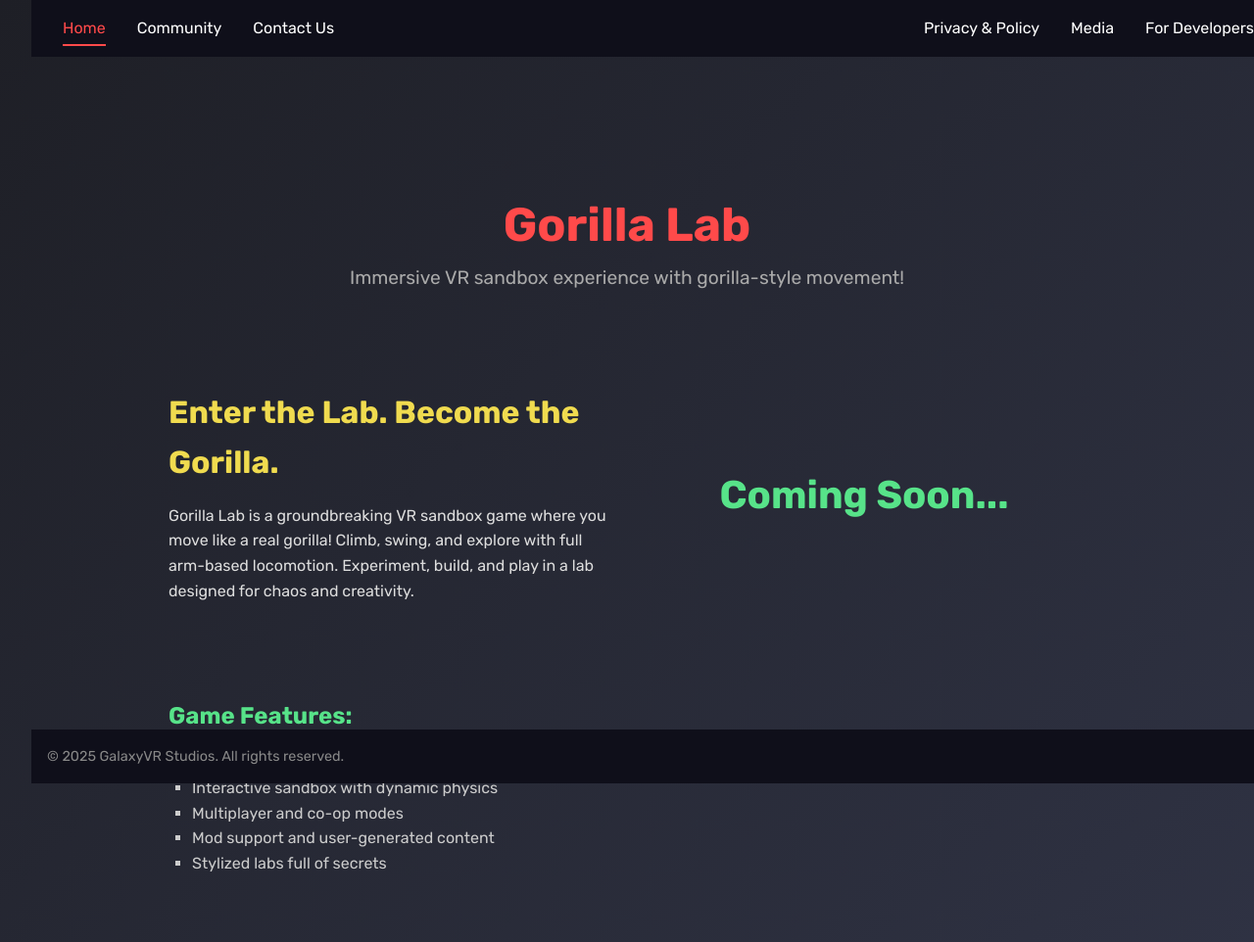
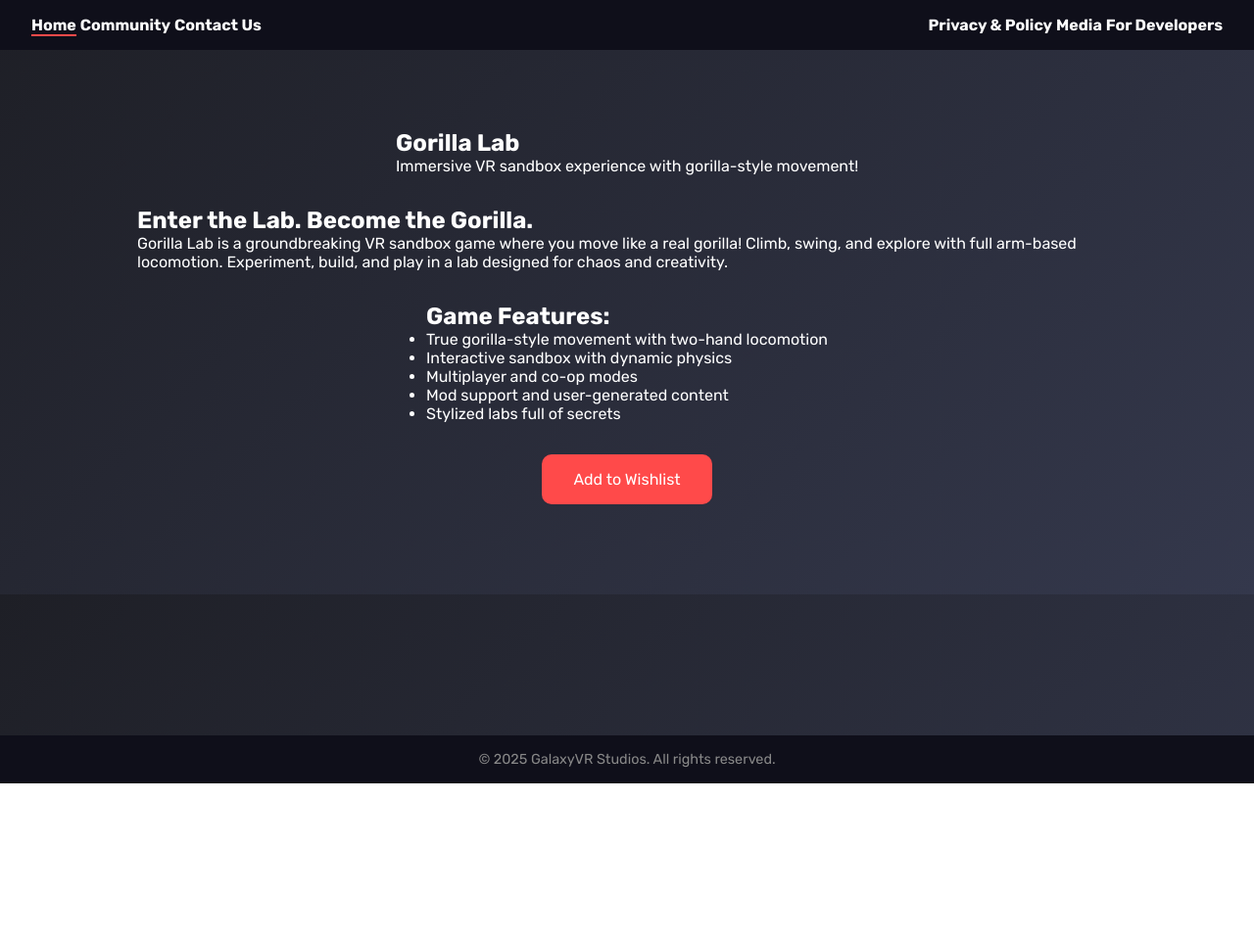
Before and after one commit to Vapezyyy/gorillalab, a plain HTML site: page index.html in a window 1280 px wide. Shown: the top 962 px of the page at 98% size. After the commit the page ends 800 px from the top, so only its background shows below. Drawn offline with Linux system fonts and the light colour scheme.

Commit message:
Update index.html

```diff
--- a/index.html
+++ b/index.html
@@ -4,7 +4,7 @@
   <meta charset="UTF-8" />
   <meta name="viewport" content="width=device-width, initial-scale=1.0" />
   <title>Gorilla Lab - VR Sandbox Game</title>
-  <link rel="icon" href="favicon.ico" type="image/x-icon" />
+  <link rel="icon" href="favicon.ico" type="image/x-icon">
   <link href="https://fonts.googleapis.com/css2?family=Rubik:wght@400;700&display=swap" rel="stylesheet">
   <style>
     * {
@@ -13,119 +13,109 @@
       box-sizing: border-box;
       font-family: 'Rubik', sans-serif;
     }
+
     body {
       background: linear-gradient(135deg, #1e1f26, #34384c);
       color: #fff;
-      line-height: 1.6;
       overflow-x: hidden;
     }
-    a {
-      text-decoration: none;
-      color: inherit;
-    }
-    .nav, footer {
+
+    header, footer {
       position: fixed;
-      width: 100%;
+      left: 0;
+      right: 0;
       background: #0f0f1a;
       display: flex;
       justify-content: space-between;
       align-items: center;
       padding: 1rem 2rem;
-      z-index: 1000;
+      z-index: 999;
     }
-    .nav {
+
+    header {
       top: 0;
     }
+
     footer {
       bottom: 0;
+      justify-content: center;
+      color: #888;
       font-size: 0.9rem;
-      color: #888;
     }
+
     .nav-left, .nav-right {
       display: flex;
-      gap: 2rem;
+      gap: 1.5rem;
     }
-    .nav a {
+
+    nav a {
       position: relative;
-      font-size: 1rem;
-      cursor: pointer;
+      text-decoration: none;
+      color: #fff;
+      font-weight: bold;
+      transition: color 0.3s ease;
     }
-    .nav a::after {
-      content: "";
+
+    nav a.active {
+      border-bottom: 2px solid #ff4a4a;
+    }
+
+    nav a::after {
+      content: '';
       position: absolute;
-      left: 0;
-      bottom: -5px;
       width: 0%;
       height: 2px;
-      background: #fff;
-      transition: width 0.3s ease;
+      left: 0;
+      bottom: -4px;
+      background-color: #fff;
+      transition: width 0.3s;
     }
-    .nav a:hover::after {
+
+    nav a:hover::after {
       width: 100%;
     }
-    .nav a.active {
-      color: #ff4a4a;
+
+    .container {
+      margin-top: 100px;
+      margin-bottom: 60px;
+      padding: 2rem;
+      display: flex;
+      flex-direction: column;
+      gap: 2rem;
+      opacity: 0;
+      transform: translateY(-50px);
+      animation: fadeInUp 1s forwards ease-in-out;
     }
-    .nav a.active::after {
-      background: #ff4a4a;
-      width: 100%;
+
+    .container:nth-child(1) { animation-delay: 0.2s; }
+    .container:nth-child(2) { animation-delay: 0.4s; }
+    .container:nth-child(3) { animation-delay: 0.6s; }
+    .container:nth-child(4) { animation-delay: 0.8s; }
+
+    @keyframes fadeInUp {
+      to {
+        opacity: 1;
+        transform: translateY(0);
       }
-    header, section {
-      padding: 6rem 2rem 4rem 2rem;
-      max-width: 1000px;
-      margin: auto;
     }
-    header {
-      text-align: center;
+
+    .section h1, .section h2, .section p, ul {
+      animation: scaleIn 0.6s ease forwards;
+      transform: scale(0.8);
+      opacity: 0;
     }
-    header h1 {
-      font-size: 3rem;
-      color: #ff4a4a;
+
+    .section h1 { animation-delay: 0.2s; }
+    .section h2 { animation-delay: 0.4s; }
+    .section p, ul { animation-delay: 0.6s; }
+
+    @keyframes scaleIn {
+      to {
+        transform: scale(1);
+        opacity: 1;
       }
-    header p {
-      font-size: 1.2rem;
-      color: #aaa;
     }
-    .main-content {
-      display: grid;
-      grid-template-columns: 1fr 1fr;
-      gap: 2rem;
-      padding-top: 2rem;
-    }
-    .description h2 {
-      font-size: 2rem;
-      margin-bottom: 1rem;
-      color: #f0db4f;
-    }
-    .description p {
-      font-size: 1rem;
-      color: #ddd;
-    }
-    .hero-image {
-      display: flex;
-      justify-content: center;
-      align-items: center;
-      font-size: 2.5rem;
-      font-weight: bold;
-      color: #57e389;
-    }
-    .features {
-      padding-top: 2rem;
-    }
-    .features h3 {
-      font-size: 1.5rem;
-      margin-bottom: 1rem;
-      color: #57e389;
-    }
-    .features ul {
-      list-style-type: square;
-      padding-left: 1.5rem;
-      color: #ccc;
-    }
-    .cta {
-      text-align: center;
-      margin: 4rem 0;
-    }
+
     .cta button {
       background: #ff4a4a;
       color: #fff;
@@ -136,45 +126,50 @@
       cursor: pointer;
       transition: background 0.3s ease;
     }
+
     .cta button:hover {
       background: #e63e3e;
     }
-    .spacer {
-      height: 80px;
+
+    .section {
+      max-width: 1000px;
+      margin: 0 auto;
     }
   </style>
 </head>
 <body>
-  <div class="nav">
+  <header>
     <div class="nav-left">
+      <nav>
         <a href="index.html" class="active">Home</a>
-      <a href="#">Community</a>
-      <a href="https://discord.gg/MGc75RvX3G" target="_blank">Contact Us</a>
+        <a href="community.html">Community</a>
+        <a href="contact.html" target="_blank">Contact Us</a>
+      </nav>
     </div>
     <div class="nav-right">
+      <nav>
         <a href="privacy.html">Privacy & Policy</a>
         <a href="https://bio.link/gorillalab" target="_blank">Media</a>
         <a href="developers.html">For Developers</a>
+      </nav>
     </div>
-  </div>
+  </header>
 
-  <header>
+  <main class="container">
+    <section class="section">
       <h1>Gorilla Lab</h1>
       <p>Immersive VR sandbox experience with gorilla-style movement!</p>
-  </header>
-
-  <section class="main-content">
-    <div class="description">
-      <h2>Enter the Lab. Become the Gorilla.</h2>
-      <p>Gorilla Lab is a groundbreaking VR sandbox game where you move like a real gorilla! Climb, swing, and explore with full arm-based locomotion. Experiment, build, and play in a lab designed for chaos and creativity.</p>
-    </div>
-    <div class="hero-image">
-      <p>Coming Soon...</p>
-    </div>
     </section>
 
-  <section class="features">
-    <h3>Game Features:</h3>
+    <section class="section">
+      <h2>Enter the Lab. Become the Gorilla.</h2>
+      <p>
+        Gorilla Lab is a groundbreaking VR sandbox game where you move like a real gorilla! Climb, swing, and explore with full arm-based locomotion. Experiment, build, and play in a lab designed for chaos and creativity.
+      </p>
+    </section>
+
+    <section class="section">
+      <h2>Game Features:</h2>
       <ul>
         <li>True gorilla-style movement with two-hand locomotion</li>
         <li>Interactive sandbox with dynamic physics</li>
@@ -184,66 +179,13 @@
       </ul>
     </section>
 
-  <section class="cta">
+    <section class="section cta">
       <button onclick="alert('Coming soon on Meta Quest and SteamVR!')">Add to Wishlist</button>
     </section>
-
-  <div class="spacer"></div>
+  </main>
 
   <footer>
     &copy; 2025 GalaxyVR Studios. All rights reserved.
   </footer>
 </body>
 </html>
-
-
-<!-- privacy.html -->
-<!DOCTYPE html>
-<html lang="en">
-<head>
-  <meta charset="UTF-8" />
-  <meta name="viewport" content="width=device-width, initial-scale=1.0" />
-  <title>Privacy & Policy - Gorilla Lab</title>
-  <link rel="icon" href="favicon.ico" type="image/x-icon" />
-  <link href="https://fonts.googleapis.com/css2?family=Rubik:wght@400;700&display=swap" rel="stylesheet">
-  <style>
-    body {
-      background: linear-gradient(135deg, #1e1f26, #34384c);
-      color: #fff;
-      font-family: 'Rubik', sans-serif;
-      margin: 0;
-      padding: 6rem 2rem 4rem 2rem;
-    }
-    h2 {
-      color: #ff4a4a;
-    }
-    ul {
-      padding-left: 2rem;
-      color: #ccc;
-    }
-    footer {
-      position: fixed;
-      bottom: 0;
-      width: 100%;
-      background: #0f0f1a;
-      text-align: center;
-      padding: 1rem;
-      color: #888;
-      font-size: 0.9rem;
-    }
-  </style>
-</head>
-<body>
-  <h2>Privacy & Policy</h2>
-  <p>We respect your privacy and are committed to protecting your personal data. Gorilla Lab collects only essential data required for gameplay and community engagement.</p>
-  <p>Information we collect includes:</p>
-  <ul>
-    <li>Your IP address (used for analytics and multiplayer integrity)</li>
-    <li>Your Meta Display Name (used to identify players in multiplayer)</li>
-  </ul>
-  <p>We do not collect personal identifying information such as your email, physical address, or payment details. All data is securely stored and never shared with third parties. By playing Gorilla Lab, you consent to this data policy in accordance with platform requirements.</p>
-  <footer>
-    &copy; 2025 GalaxyVR Studios. All rights reserved.
-  </footer>
-</body>
-</html>
```
Lines whose indentation alone changed are shown as unchanged.
